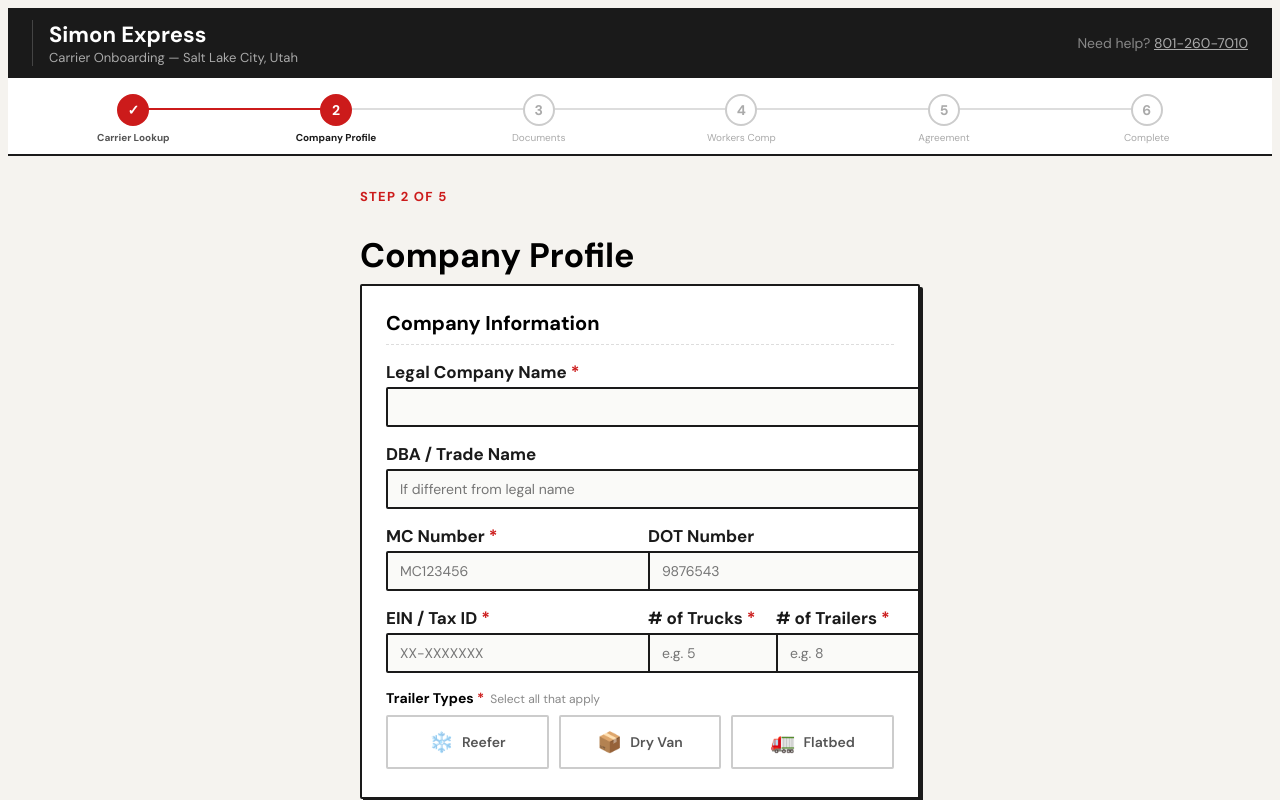
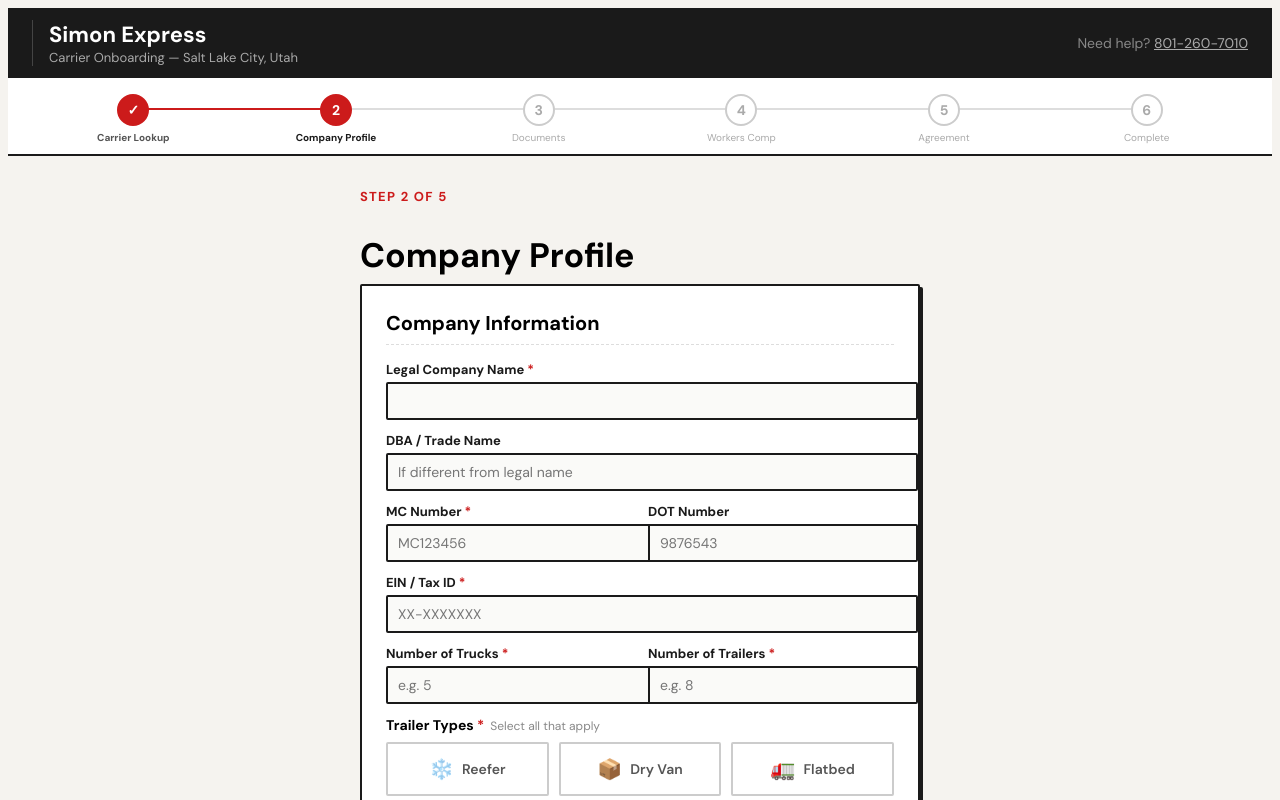
Before and after one commit to jasonfishback/onboarding, a Next.js app: page / in a window 1280 px wide. Both pictures are taken after a click on the button "Skip lookup — enter details manually →". Shown: the top 800 px of the page. Built offline with nearby package versions, Linux system fonts and the light colour scheme.

Commit message:
Tighten form spacing - smaller labels, less padding, fix field layout

```diff
--- a/src/components/Step2.tsx
+++ b/src/components/Step2.tsx
@@ -223,11 +223,11 @@
           </div>
           <SketchInput label="MC Number" value={form.mc} onChange={set("mc")} placeholder="MC123456" required />
           <SketchInput label="DOT Number" value={form.dot} onChange={set("dot")} placeholder="9876543" />
-          <SketchInput label="EIN / Tax ID" value={form.ein} onChange={set("ein")} placeholder="XX-XXXXXXX" required />
-          <div style={{ display: "grid", gridTemplateColumns: "1fr 1fr", gap: "0 10px" }}>
-            <SketchInput label="# of Trucks" value={form.truckCount} onChange={set("truckCount")} placeholder="e.g. 5" required />
-            <SketchInput label="# of Trailers" value={form.trailerCount} onChange={set("trailerCount")} placeholder="e.g. 8" required />
+          <div style={{ gridColumn: "1/-1" }}>
+            <SketchInput label="EIN / Tax ID" value={form.ein} onChange={set("ein")} placeholder="XX-XXXXXXX" required />
           </div>
+          <SketchInput label="Number of Trucks" value={form.truckCount} onChange={set("truckCount")} placeholder="e.g. 5" required />
+          <SketchInput label="Number of Trailers" value={form.trailerCount} onChange={set("trailerCount")} placeholder="e.g. 8" required />
         </div>
 
         <div style={{ marginBottom: 4 }}>
@@ -277,7 +277,7 @@
 
       {/* Address */}
       <Box style={{ padding: 24, marginBottom: 16 }}>
-        <div style={{ fontFamily: "DM Sans", fontSize: 20, fontWeight: 700, marginBottom: 16, paddingBottom: 8, borderBottom: "1.5px dashed #ddd" }}>
+        <div style={{ fontFamily: "DM Sans", fontSize: 15, fontWeight: 700, marginBottom: 12, paddingBottom: 8, borderBottom: "1.5px dashed #ddd" }}>
           Address
         </div>
         <div style={{ display: "grid", gridTemplateColumns: "1fr 1fr", gap: "0 16px" }}>
@@ -318,7 +318,7 @@
 
       {/* Primary Contact */}
       <Box style={{ padding: 24, marginBottom: 16 }}>
-        <div style={{ fontFamily: "DM Sans", fontSize: 20, fontWeight: 700, marginBottom: 16, paddingBottom: 8, borderBottom: "1.5px dashed #ddd" }}>
+        <div style={{ fontFamily: "DM Sans", fontSize: 15, fontWeight: 700, marginBottom: 12, paddingBottom: 8, borderBottom: "1.5px dashed #ddd" }}>
           Primary Contact
         </div>
         <div style={{ display: "grid", gridTemplateColumns: "1fr 1fr", gap: "0 16px" }}>
--- a/src/components/ui.tsx
+++ b/src/components/ui.tsx
@@ -42,12 +42,12 @@
   required?: boolean;
   type?: string;
 }) => (
-  <div style={{ marginBottom: 16 }}>
+  <div style={{ marginBottom: 12 }}>
     <label
       style={{
         display: "block",
         fontFamily: "DM Sans",
-        fontSize: 17,
+        fontSize: 13,
         fontWeight: 700,
         marginBottom: 4,
         color: DARK,
@@ -66,7 +66,7 @@
       placeholder={placeholder}
       style={{
         width: "100%",
-        padding: "9px 12px",
+        padding: "8px 10px",
         border: "2px solid " + DARK,
         borderRadius: 2,
         fontFamily: "DM Sans",
@@ -89,12 +89,12 @@
   onChange: (v: string) => void;
   rows?: number;
 }) => (
-  <div style={{ marginBottom: 16 }}>
+  <div style={{ marginBottom: 12 }}>
     <label
       style={{
         display: "block",
         fontFamily: "DM Sans",
-        fontSize: 17,
+        fontSize: 13,
         fontWeight: 700,
         marginBottom: 4,
         color: DARK,
@@ -108,7 +108,7 @@
       rows={rows}
       style={{
         width: "100%",
-        padding: "9px 12px",
+        padding: "8px 10px",
         border: "2px solid " + DARK,
         borderRadius: 2,
         fontFamily: "DM Sans",
@@ -131,12 +131,12 @@
   onChange: (v: string) => void;
   options: { value: string; label: string }[];
 }) => (
-  <div style={{ marginBottom: 16 }}>
+  <div style={{ marginBottom: 12 }}>
     <label
       style={{
         display: "block",
         fontFamily: "DM Sans",
-        fontSize: 17,
+        fontSize: 13,
         fontWeight: 700,
         marginBottom: 4,
         color: DARK,
@@ -149,7 +149,7 @@
       onChange={(e) => onChange(e.target.value)}
       style={{
         width: "100%",
-        padding: "9px 12px",
+        padding: "8px 10px",
         border: "2px solid " + DARK,
         borderRadius: 2,
         fontFamily: "DM Sans",
```
